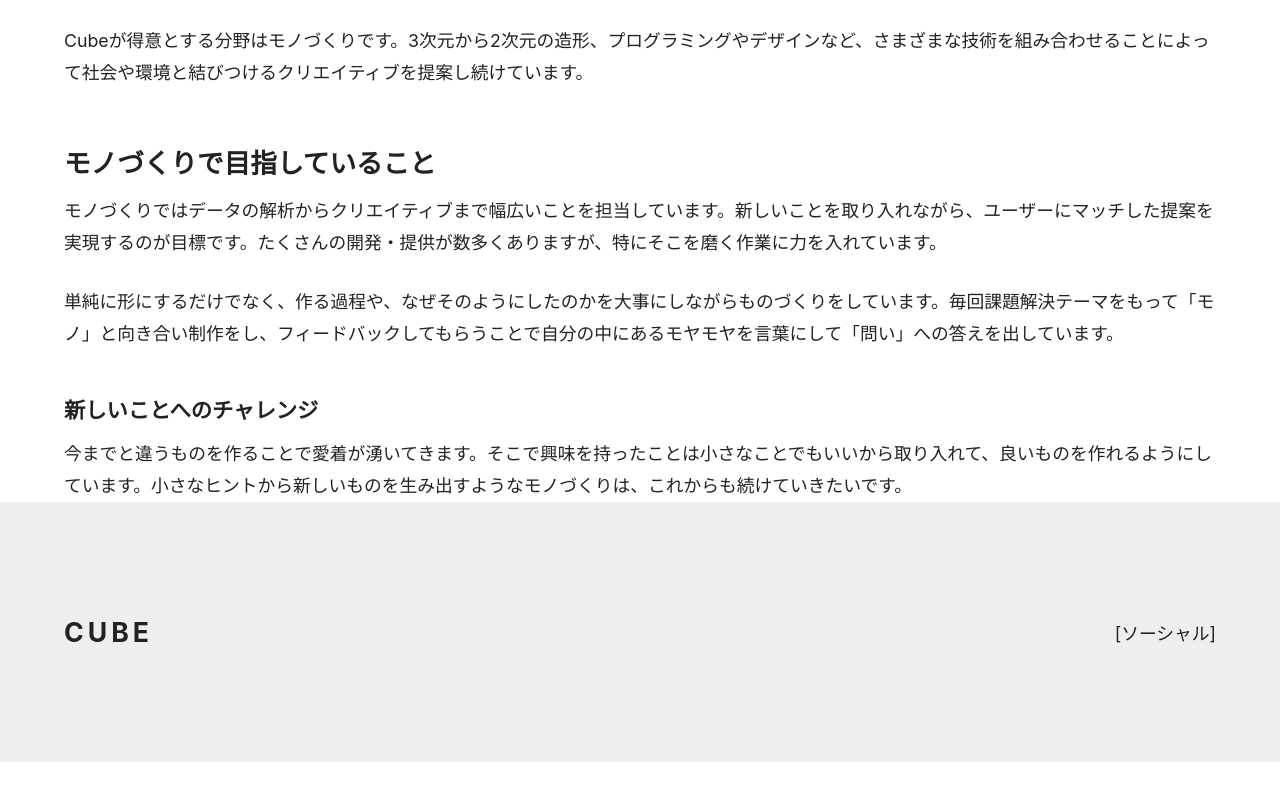
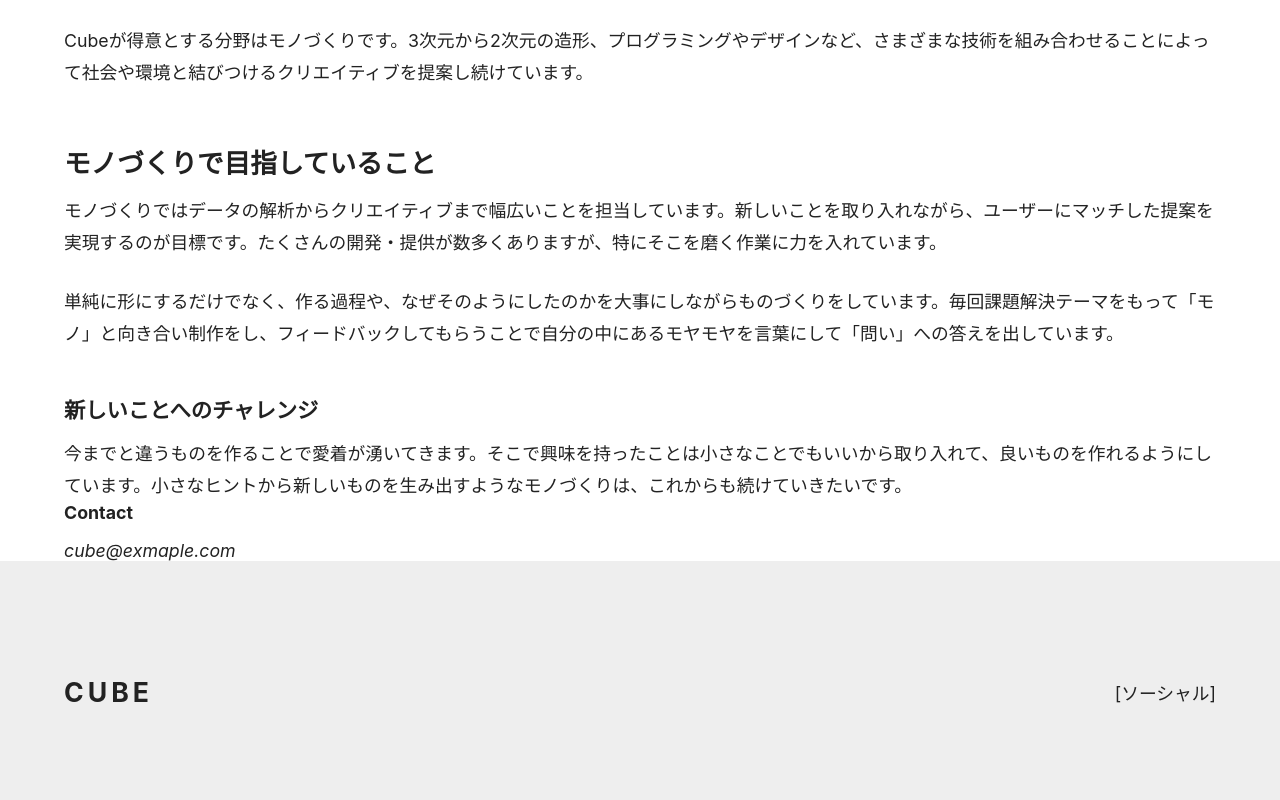
Before and after one commit to tetsguya-hashi/Next.js-React-blogCreate, a Next.js app in the folder blog2/: page /about in a window 1280 px wide. Shown: the part 481-1281 px from the top of the page. Before the commit the page ends 1243 px from the top, so only its background shows below. Built offline with nearby package versions, Linux system fonts and the light colour scheme.

Commit message:
contactコンポーネントを作成した。

```diff
--- /dev/null
+++ b/blog2/components/Contact.tsx
@@ -0,0 +1,14 @@
+import React from 'react'
+import styles from '../styles/contact.module.scss'
+
+const Contac = () => {
+  return (
+    <div className={styles.stack}>
+      <h3 className={styles.heading}>Contact</h3>
+      <address>cube@exmaple.com</address>
+    </div>
+
+  )
+}
+
+export default Contac
--- a/blog2/pages/about.tsx
+++ b/blog2/pages/about.tsx
@@ -2,6 +2,7 @@ import Hero from '../components/Hero'
 import React from 'react'
 import Container from '../components/Container'
 import PostBody from '../components/PostBody'
+import Contact from '../components/Contact'
 
 const About = () => {
   return (
@@ -23,6 +24,7 @@ const About = () => {
           今までと違うものを作ることで愛着が湧いてきます。そこで興味を持ったことは小さなことでもいいから取り入れて、良いものを作れるようにしています。小さなヒントから新しいものを生み出すようなモノづくりは、これからも続けていきたいです。
         </p>
       </PostBody>
+      <Contact />
     </Container>
   )
 }
--- a/blog2/styles/contact.module.scss
+++ b/blog2/styles/contact.module.scss
@@ -0,0 +1,7 @@
+@use "./globals.scss";
+.stack > * + * {
+  margin-top: var(--stack-space, 1em);
+}
+.heading {
+  font-size: globals.$body;
+}
```
Also changed, not shown: blog2/components/TwoColumn.tsx (added), blog2/styles/twoColumn.module.scss (added).
